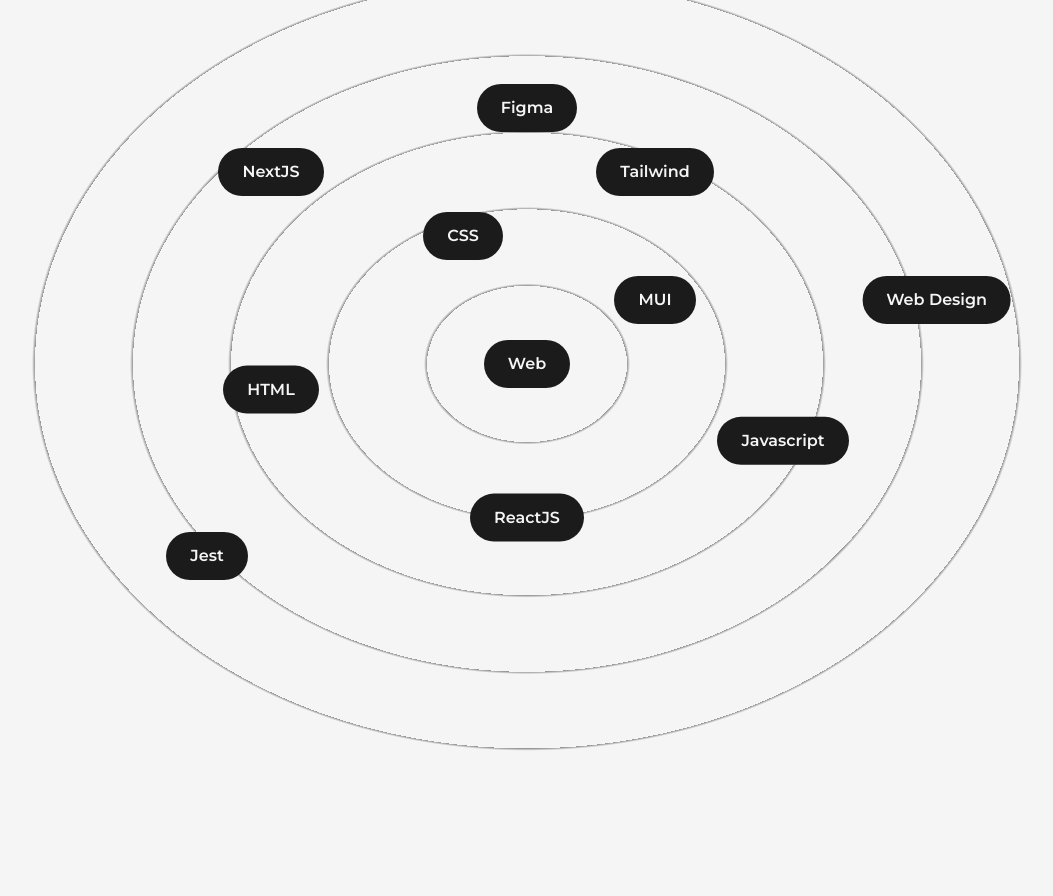
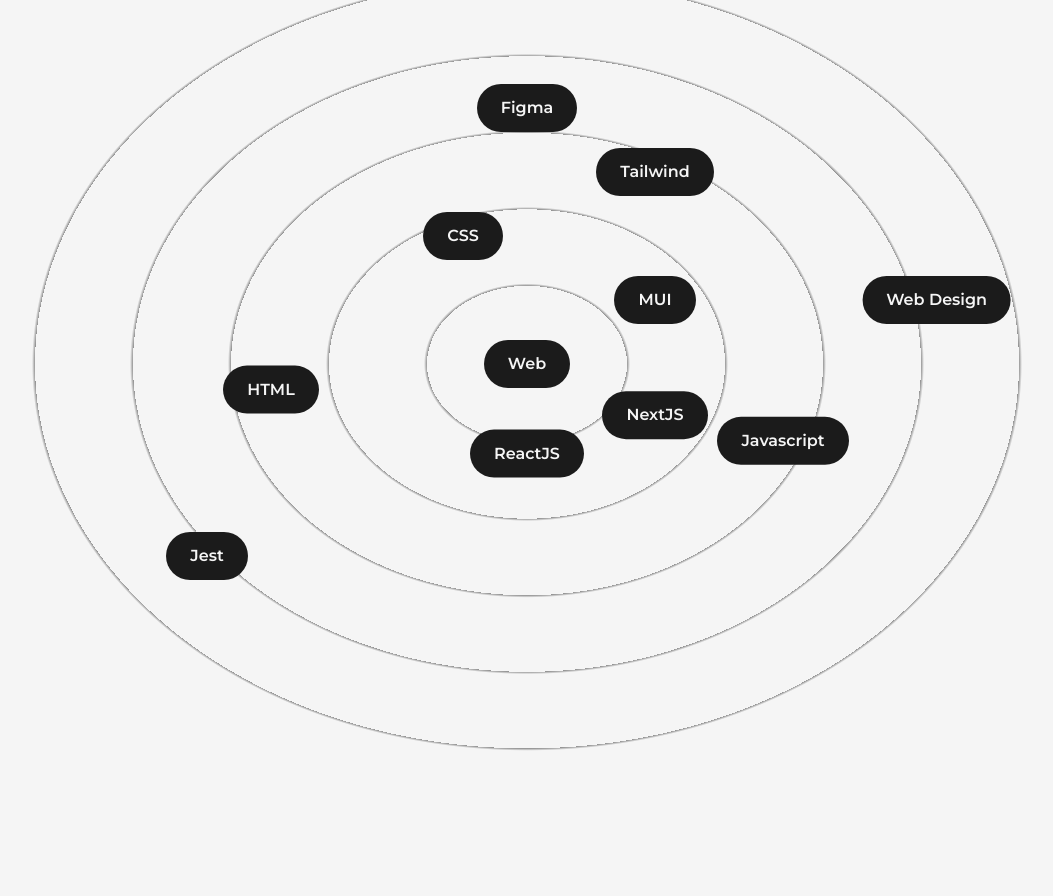
Before and after one commit to HugoPetla/my-portifolio, a Next.js app: page /about in a window 1280 px wide. Shown: the part 1096-1992 px from the top of the page, without its empty margins (113-1166 px from the left). Built offline with nearby package versions, Linux system fonts and the light colour scheme.

Commit message:
Changed the skills to array

```diff
--- a/src/components/Skills/index.tsx
+++ b/src/components/Skills/index.tsx
@@ -1,5 +1,19 @@
 import React from "react";
 import { motion } from "framer-motion";
+
+const skillsList = [
+  { name: "Web", positionX: "0xw", positionY: "0vw" },
+  { name: "CSS", positionX: "-5vw", positionY: "-10vw" },
+  { name: "HTML", positionX: "-20vw", positionY: "2vw" },
+  { name: "Javascript", positionX: "20vw", positionY: "6vw" },
+  { name: "ReactJS", positionX: "0vw", positionY: "7vw" },
+  { name: "NextJS", positionX: "10vw", positionY: "4vw" },
+  { name: "Web Design", positionX: "32vw", positionY: "-5vw" },
+  { name: "Figma", positionX: "0vw", positionY: "-20vw" },
+  { name: "Tailwind", positionX: "10vw", positionY: "-15vw" },
+  { name: "MUI", positionX: "10vw", positionY: "-5vw" },
+  { name: "Jest", positionX: "-25vw", positionY: "15vw" },
+];
 
 const Skill = ({ name, x, y }: { name: string; x: string; y: string }) => {
   return (
@@ -22,17 +36,14 @@
     <div className="w-full my-32">
       <h2 className="font-bold text-8xl w-full text-center">Skills</h2>
       <div className="w-full h-screen relative flex items-center justify-center rounded-full bg-circularLight">
-        <Skill name="Web" x="0vw" y="0vw" />
-        <Skill name="CSS" x="-5vw" y="-10vw" />
-        <Skill name="HTML" x="-20vw" y="2vw" />
-        <Skill name="Javascript" x="20vw" y="6vw" />
-        <Skill name="ReactJS" x="0vw" y="12vw" />
-        <Skill name="NextJS" x="-20vw" y="-15vw" />
-        <Skill name="Web Design" x="32vw" y="-5vw" />
-        <Skill name="Figma" x="0vw" y="-20vw" />
-        <Skill name="Tailwind" x="10vw" y="-15vw" />
-        <Skill name="MUI" x="10vw" y="-5vw" />
-        <Skill name="Jest" x="-25vw" y="15vw" />
+        {skillsList.map((skill, index) => (
+          <Skill
+            name={skill.name}
+            x={skill.positionX}
+            y={skill.positionY}
+            key={index}
+          />
+        ))}
       </div>
     </div>
   );
```
